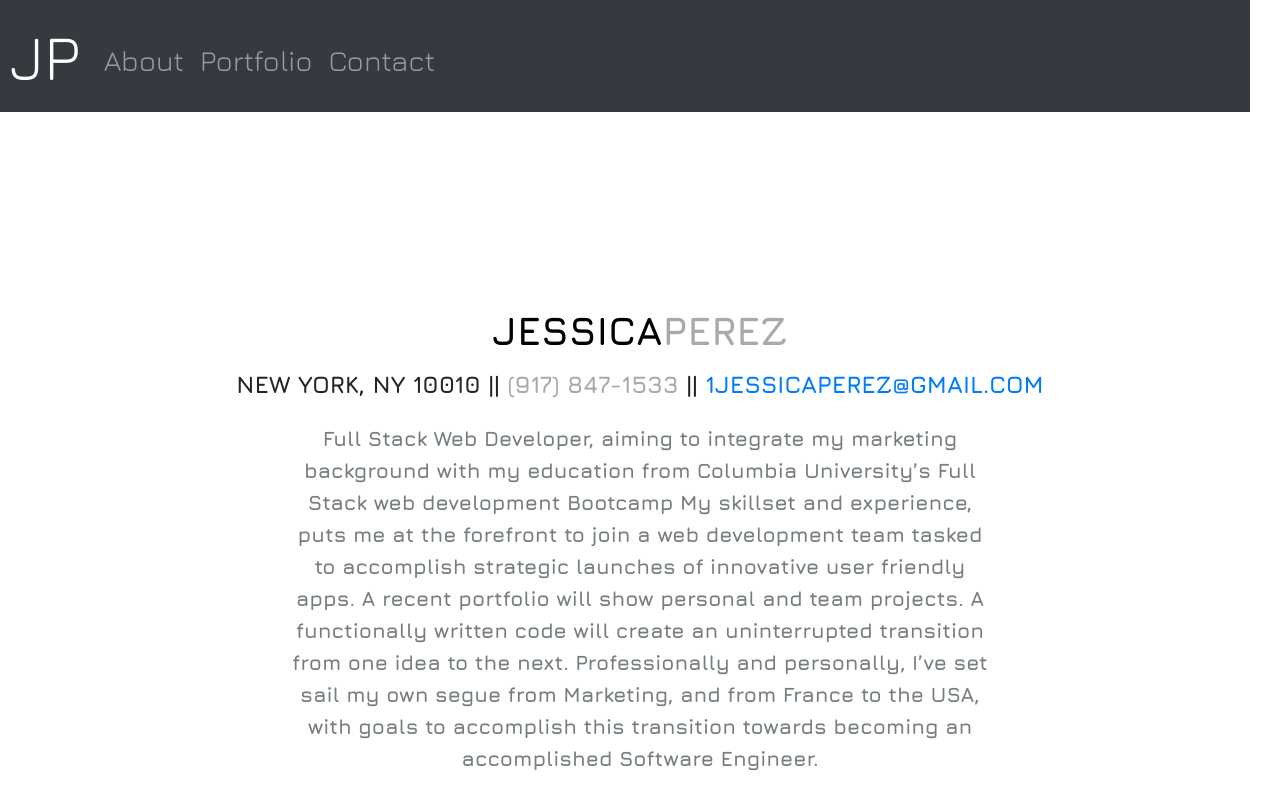
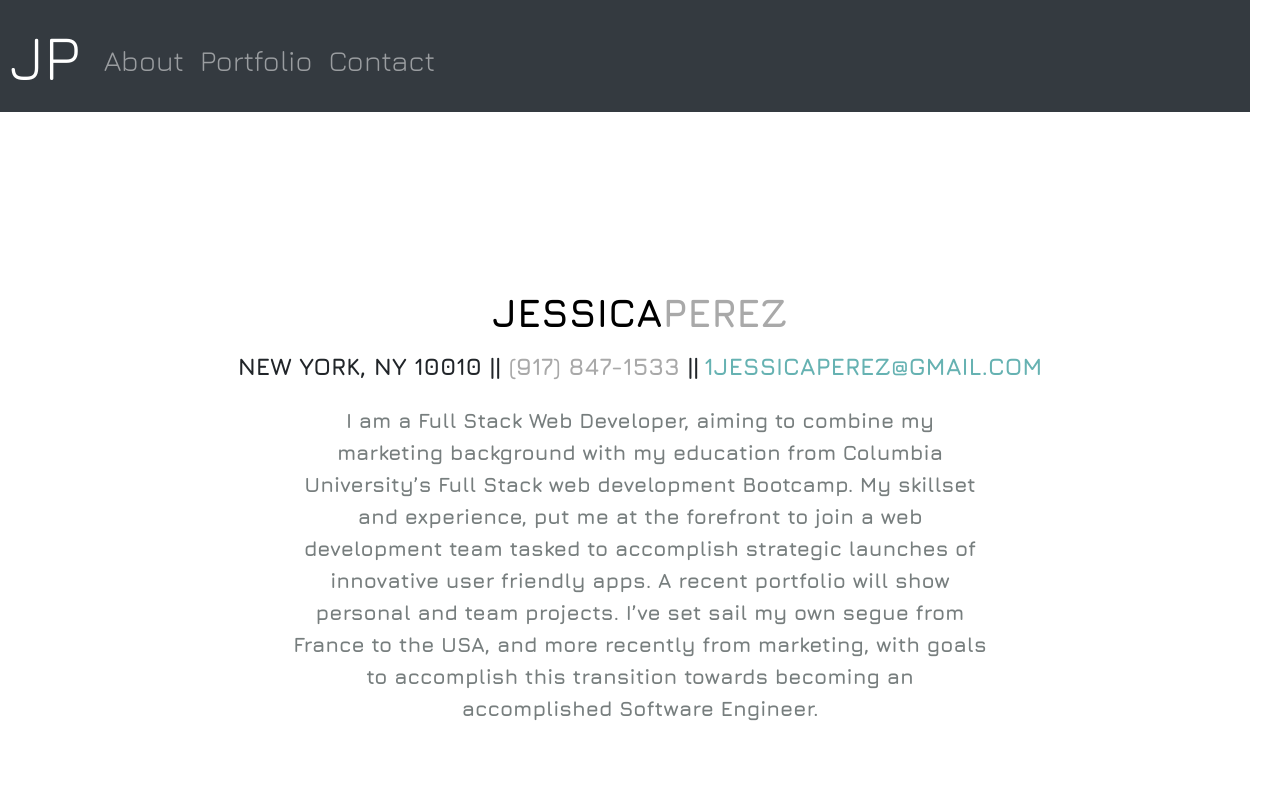
Before and after one commit to jesspworkandco/REACT-Portfolio, a React (Create React App) app: page /about in a window 1280 px wide. Shown: the top 810 px of the page. Built offline with nearby package versions, Linux system fonts and the light colour scheme.

Commit message:
Color theme changed on all pages

```diff
--- a/src/components/pages/About.js
+++ b/src/components/pages/About.js
@@ -5,27 +5,28 @@ import "./about.css";
 
 function About() {
   return (
-    <Col xs={12} className="column">
-      <Jumbotron fluid className="jumbo mx-sm-auto px-3 text-center">
+    <Col xs={12} className="column mt-3">
+      <Jumbotron fluid className="jumbo px-3 text-center">
         <h1>
           <span className="first">JESSICA</span>
           <span className="last">PEREZ</span>
         </h1>
         <h4 className="contact mt-3">
           NEW YORK, NY 10010 || <span className="cell">(917) 847-1533</span> ||
-          <a href="mailto:1jessicaperez@gmail.com"> 1JESSICAPEREZ@GMAIL.COM</a>
+          <a id="email" href="mailto:1jessicaperez@gmail.com">
+            1JESSICAPEREZ@GMAIL.COM
+          </a>
         </h4>
         <p className="bio mt-4">
-          Full Stack Web Developer, aiming to integrate my marketing background
-          with my education from Columbia University’s Full Stack web
-          development Bootcamp My skillset and experience, puts me at the
+          I am a Full Stack Web Developer, aiming to combine my marketing
+          background with my education from Columbia University’s Full Stack web
+          development Bootcamp. My skillset and experience, put me at the
           forefront to join a web development team tasked to accomplish
           strategic launches of innovative user friendly apps. A recent
-          portfolio will show personal and team projects. A functionally written
-          code will create an uninterrupted transition from one idea to the
-          next. Professionally and personally, I’ve set sail my own segue from
-          Marketing, and from France to the USA, with goals to accomplish this
-          transition towards becoming an accomplished Software Engineer.
+          portfolio will show personal and team projects. I’ve set sail my own
+          segue from France to the USA, and more recently from marketing, with
+          goals to accomplish this transition towards becoming an accomplished
+          Software Engineer.
         </p>
       </Jumbotron>
     </Col>
--- a/src/components/pages/Contact.js
+++ b/src/components/pages/Contact.js
@@ -27,10 +27,10 @@ function Contact(props) {
       <Form.Group className="label" controlId="exampleForm.ControlTextarea1">
         <Form.Label>Message</Form.Label>
         <Form.Control as="textarea" rows="3" />
+        <Button className="btn" type="submit">
+          Submit
+        </Button>
       </Form.Group>
-      <Button className="btn" variant="dark" type="submit">
-        Submit
-      </Button>
     </Form>
   );
 }
--- a/src/components/pages/Home.js
+++ b/src/components/pages/Home.js
@@ -1,11 +1,7 @@
 import React from "react";
-import Col from "react-bootstrap/Col";
-import Row from "react-bootstrap/Row";
 import Image from "react-bootstrap/Image";
 import Container from "react-bootstrap/Container";
-import Pdf from "../../assets/Jessica-Perez-CV.pdf";
 import Jpg from "../../assets/me-nature.jpg";
-
 import "./home.css";
 
 function Home() {
--- a/src/components/pages/Portfolio.js
+++ b/src/components/pages/Portfolio.js
@@ -12,7 +12,7 @@ class Portfolio extends React.Component {
 
   render() {
     return (
-      <Col xs={12} className="column">
+      <Col xs={10} className="column mx-auto">
         <div className="portfolio-title mx-sm-4 text-center">
           <h1>
             <span className="portfolio">PORTFOLIO</span>
@@ -20,14 +20,10 @@ class Portfolio extends React.Component {
           </h1>
 
           <div className="card-group">
-            <Row>
+            <Row className="mx-auto">
               {this.state.projects.map((project) => (
-                <Col sm={10} md={4}>
-                  <Card
-                    className="card"
-                    // style={{ width: "18rem" }}
-                    key={project.id}
-                  >
+                <Col sm={10} md={6} lg={4}>
+                  <Card className="card" key={project.id}>
                     <a
                       href={project.link}
                       rel="noopener noreferrer"
--- a/src/components/pages/about.css
+++ b/src/components/pages/about.css
@@ -1,15 +1,12 @@
 .column {
   width: 100%;
   display: grid;
-  margin-top: 5rem;
-  margin: none;
-  padding: none;
 }
 .jumbo {
-  margin: 50px 20px 20px 20px;
   font-family: "Jura", sans-serif;
   font-weight: bold;
   background-color: transparent;
+  margin-top: 6rem;
 }
 .first {
   font-size: 40px;
@@ -23,6 +20,11 @@
 }
 .cell {
   color: darkgray;
+  margin-bottom: 0.5rem;
+}
+#email {
+  margin-left: 5px;
+  color: #66b2b2;
 }
 h4 {
   font-weight: bold;
--- a/src/components/pages/contact.css
+++ b/src/components/pages/contact.css
@@ -1,5 +1,5 @@
 .form {
-  margin: 50px 50px 50px 50px;
+  margin-top: 11rem;
   max-width: 700px;
   font-family: "Jura", sans-serif;
 }
@@ -21,3 +21,7 @@ button {
   text-align: left;
   font-size: 1.5rem;
 }
+.btn {
+  background-color: #66b2b2;
+  border: #66b2b2;
+}
--- a/src/components/pages/home.css
+++ b/src/components/pages/home.css
@@ -11,8 +11,8 @@
   flex-wrap: row;
 }
 .nature {
-  margin-top: 5rem;
   width: 370px;
+  margin-top: 3rem;
 }
 ul {
   list-style-type: none;
--- a/src/components/pages/portfolio.css
+++ b/src/components/pages/portfolio.css
@@ -1,7 +1,8 @@
 .column {
   width: 100%;
   display: grid;
-  margin: none;
+  margin-top: 8rem;
+  margin-bottom: 2rem;
   padding: none;
 }
 .portfolio-title {
@@ -32,8 +33,8 @@
   display: flex;
 }
 .image {
-  max-width: 20rem;
-  max-height: 200px;
+  width: 16rem;
+  height: 13rem;
 }
 .project-title {
   font-weight: 900;
```
